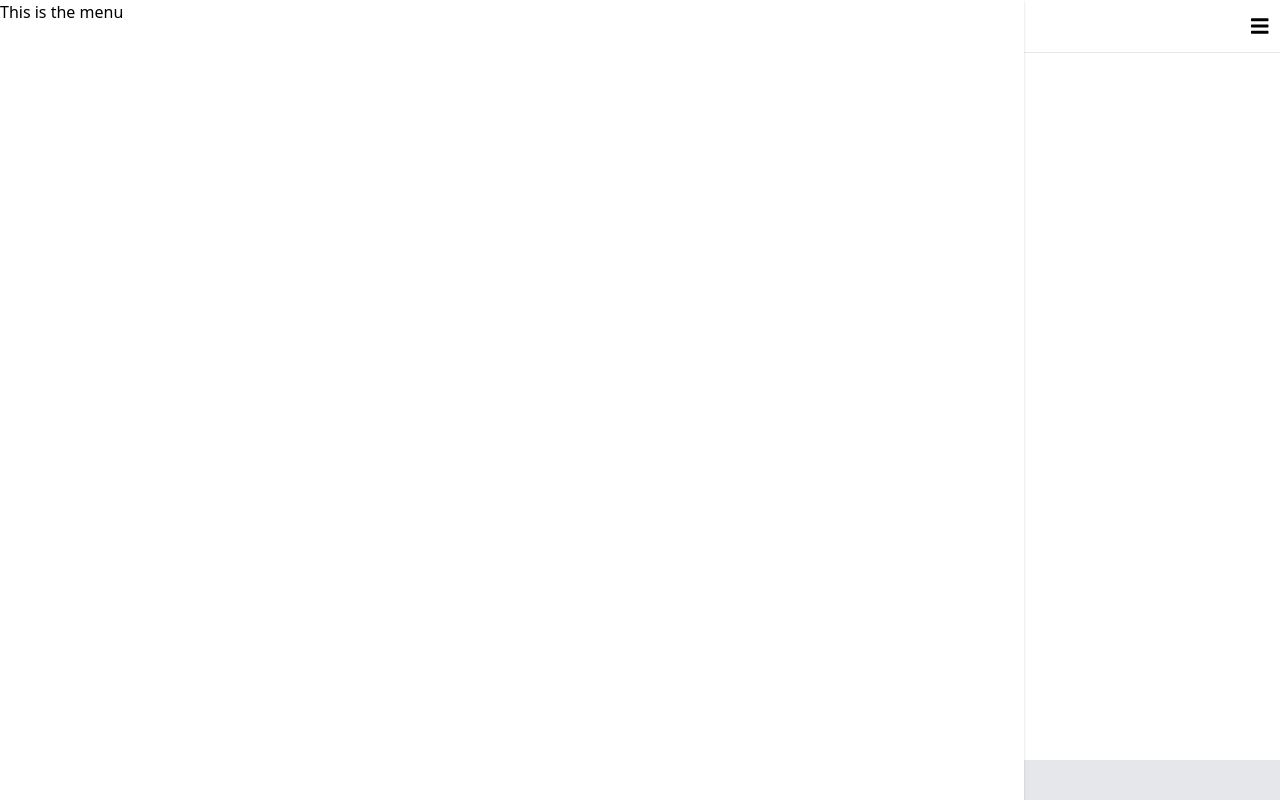
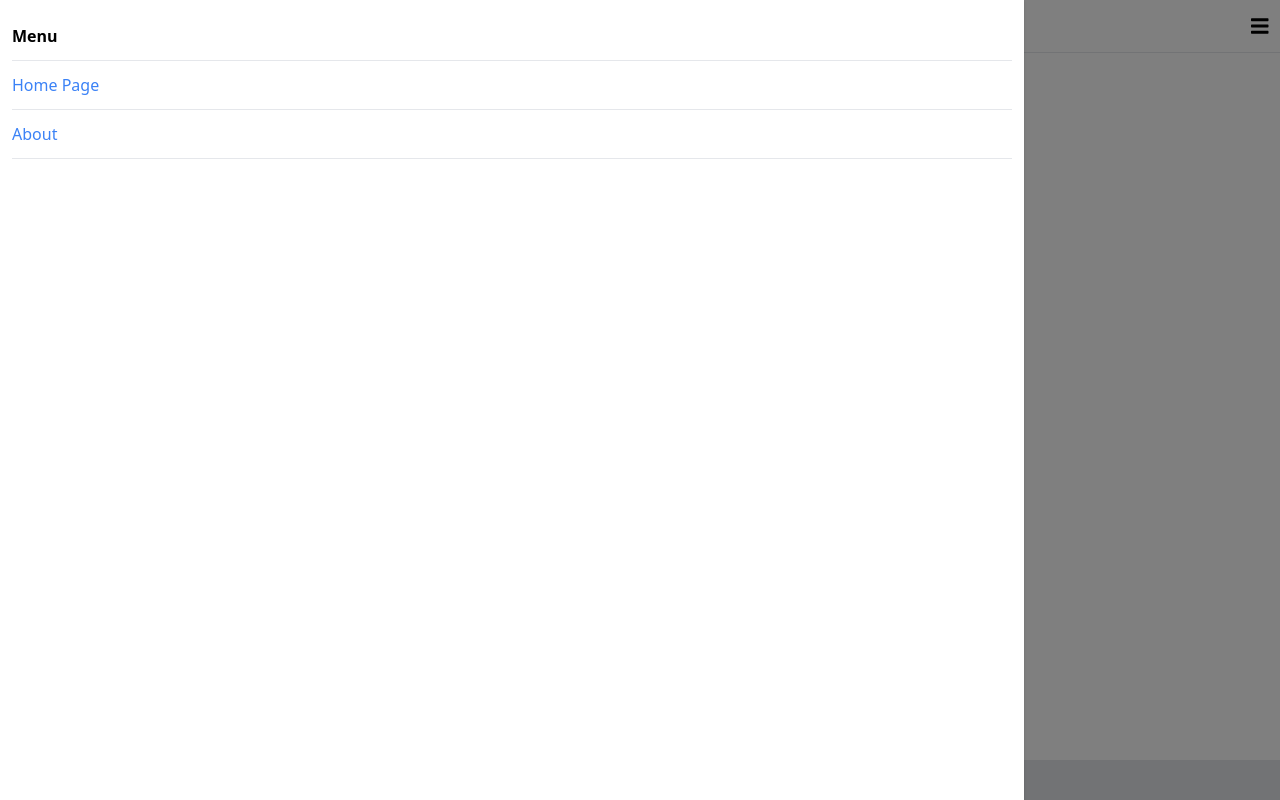
Before and after one commit to SamX23/basic-react-web, a React (Create React App) app: page / in a window 1280 px wide. Both pictures are taken after a click on the icon 1259 px from the left and 25 px from the top of the page. Built offline with nearby package versions, Linux system fonts and the light colour scheme.

Commit message:
add router

```diff
--- a/package.json
+++ b/package.json
@@ -14,6 +14,7 @@
     "postcss": "^7",
     "react": "^17.0.1",
     "react-dom": "^17.0.1",
+    "react-router-dom": "^5.2.0",
     "react-scripts": "4.0.1",
     "react-spring": "^8.0.27",
     "tailwindcss": "yarn:@tailwindcss/postcss7-compat",
--- a/src/App.js
+++ b/src/App.js
@@ -1,14 +1,27 @@
+import { BrowserRouter as Router, Switch, Route } from "react-router-dom";
 import Header from "./Components/Header";
-import Content from "./Components/Content";
 import Footer from "./Components/Footer";
+import Home from "./Views/Home";
+import About from "./Views/About";
 
 function App() {
   return (
-    <div>
-      <Header />
-      <Content children="Hello Hi" />
-      <Footer />
-    </div>
+    <Router>
+      <div>
+        <Header />
+        <div className="p-3">
+          <Switch>
+            <Route path="/about">
+              <About />
+            </Route>
+            <Route path="/">
+              <Home />
+            </Route>
+          </Switch>
+        </div>
+        <Footer />
+      </div>
+    </Router>
   );
 }
 
--- a/src/Components/Navigation.js
+++ b/src/Components/Navigation.js
@@ -1,33 +1,52 @@
 import { useState } from "react";
 import { useTransition, animated } from "react-spring";
-
+import NavigationMenu from "./NavigationMenu";
 import { FontAwesomeIcon } from "@fortawesome/react-fontawesome";
 import { faBars } from "@fortawesome/free-solid-svg-icons";
 
 export default function Navigation() {
   const [showMenu, setShowMenu] = useState(false);
-  const transitions = useTransition(showMenu, null, {
+  const maskTransitions = useTransition(showMenu, null, {
     from: { position: "absolute", opacity: 0 },
     enter: { opacity: 1 },
     leave: { opacity: 0 },
   });
 
-  // mask className="bg-black-t-50 fixed top-0 left-0 w-full h-full z-50"
+  const menuTransitions = useTransition(showMenu, null, {
+    from: { opacity: 0, transform: "translateX(-100%)" },
+    enter: { opacity: 1, transform: "translateX(0%)" },
+    leave: { opacity: 0, transform: "translateX(-100%)" },
+  });
 
   return (
     <nav>
       <span className="text-xl">
         <FontAwesomeIcon icon={faBars} onClick={() => setShowMenu(!showMenu)} />
       </span>
-      {transitions.map(({ item, props, key }) => (
-        <animated.div
-          key={key}
-          style={props}
-          className="fixed bg-white top-0 left-0 w-4/5 h-full z-50 shadow"
-        >
-          This is the menu
-        </animated.div>
-      ))}
+      {maskTransitions.map(
+        ({ item, props, key }) =>
+          item && (
+            <animated.div
+              key={key}
+              style={props}
+              className="bg-black-t-50 fixed top-0 left-0 w-full h-full z-50"
+              onClick={() => setShowMenu(false)}
+            ></animated.div>
+          )
+      )}
+      {menuTransitions.map(
+        ({ item, props, key }) =>
+          item && (
+            <animated.div
+              key={key}
+              style={props}
+              className="fixed bg-white top-0 left-0 w-4/5 h-full z-50 shadow p-3"
+            >
+              <div className="font-bold py-3">Menu</div>
+              <NavigationMenu closeMenu={() => setShowMenu(!showMenu)} />
+            </animated.div>
+          )
+      )}
     </nav>
   );
 }
--- /dev/null
+++ b/src/Components/NavigationMenu.js
@@ -0,0 +1,26 @@
+import { Link } from "react-router-dom";
+
+export default function NavigationMenu({ closeMenu }) {
+  return (
+    <ul>
+      <li>
+        <Link
+          to="/"
+          className="text-blue-500 py-3 border-t border-b block"
+          onClick={closeMenu}
+        >
+          Home Page
+        </Link>
+      </li>
+      <li>
+        <Link
+          to="/about"
+          className="text-blue-500 py-3 border-b block"
+          onClick={closeMenu}
+        >
+          About
+        </Link>
+      </li>
+    </ul>
+  );
+}
--- /dev/null
+++ b/src/Views/About.js
@@ -0,0 +1,3 @@
+export default function About() {
+  return <h1 className="font-bold text-2xl">About Page</h1>;
+}
--- /dev/null
+++ b/src/Views/Home.js
@@ -0,0 +1,10 @@
+import Content from "../Components/Content";
+
+export default function Home() {
+  return (
+    <div>
+      <h1 className="font-bold text-2xl">Home Page</h1>
+      <Content children="Content" />
+    </div>
+  );
+}
--- a/tailwind.config.js
+++ b/tailwind.config.js
@@ -2,7 +2,11 @@
   purge: ["./src/**/*.js", "./public/index.html"],
   darkMode: false, // or 'media' or 'class'
   theme: {
-    extend: {},
+    extend: {
+      backgroundColor: {
+        "black-t-50": "rgba(0,0,0,0.5)",
+      },
+    },
   },
   variants: {
     extend: {},
```
Also changed, not shown: 2 other files (tests, documents, lock files or other folders).
